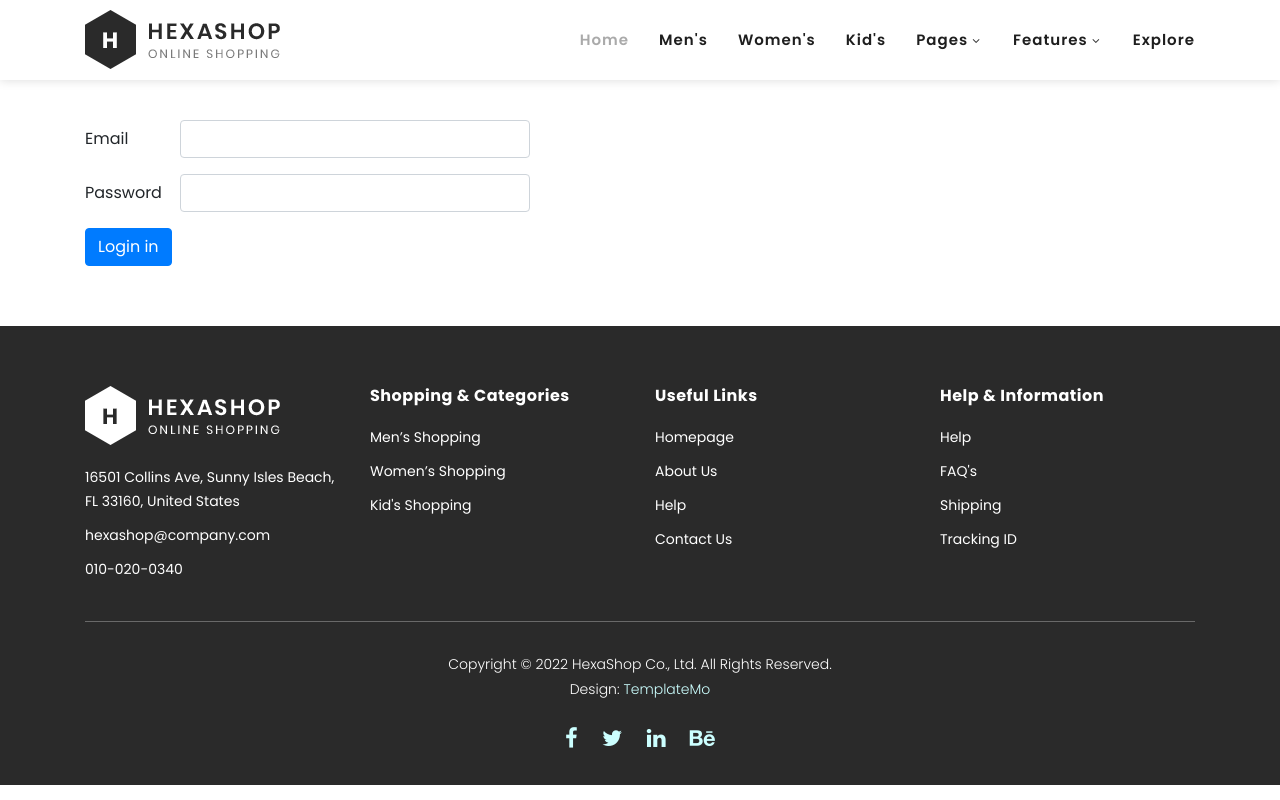
After one commit to AllanSBorges/E-commerce, a Django app: page /login in a window 1280 px wide. The commit adds this page. Run offline with Django 4.2, Linux system fonts and the light colour scheme; some libraries are stand-ins or nearby versions.

Commit message:
feat: Criação do template login

```diff
--- /dev/null
+++ b/ecommerce/core/templates/login.html
@@ -0,0 +1,246 @@
+<!DOCTYPE html>
+{% load static %}
+<html lang="en">
+
+  <head>
+
+    <meta charset="utf-8">
+    <meta name="viewport" content="width=device-width, initial-scale=1, shrink-to-fit=no">
+    <meta name="description" content="">
+    <meta name="author" content="">
+    <link href="https://fonts.googleapis.com/css?family=Poppins:100,200,300,400,500,600,700,800,900&display=swap" rel="stylesheet">
+
+    <title>Hexashop - Product Detail Page</title>
+
+
+    <!-- Additional CSS Files -->
+    <link rel="stylesheet" type="text/css" href="{% static 'css/bootstrap.min.css' %}">
+
+    <link rel="stylesheet" type="text/css" href="{% static 'css/font-awesome.css' %}">
+
+    <link rel="stylesheet" href="{% static 'css/templatemo-hexashop.css' %}">
+
+    <link rel="stylesheet" href="{% static 'css/owl-carousel.css' %}">
+
+    <link rel="stylesheet" href="{% static 'css/lightbox.css' %}">
+<!--
+
+TemplateMo 571 Hexashop
+
+https://templatemo.com/tm-571-hexashop
+
+-->
+    </head>
+
+    <body>
+
+    <!-- ***** Preloader Start ***** -->
+    <div id="preloader">
+        <div class="jumper">
+            <div></div>
+            <div></div>
+            <div></div>
+        </div>
+    </div>
+    <!-- ***** Preloader End ***** -->
+
+
+    <!-- ***** Header Area Start ***** -->
+    <header class="header-area header-sticky">
+        <div class="container">
+            <div class="row">
+                <div class="col-12">
+                    <nav class="main-nav">
+                        <!-- ***** Logo Start ***** -->
+                        <a href="index.html" class="logo">
+                            <img src="{% static 'images/logo.png' %}">
+                        </a>
+                        <!-- ***** Logo End ***** -->
+                        <!-- ***** Menu Start ***** -->
+                        <ul class="nav">
+                            <li class="scroll-to-section"><a href="index.html" class="active">Home</a></li>
+                            <li class="scroll-to-section"><a href="index.html">Men's</a></li>
+                            <li class="scroll-to-section"><a href="index.html">Women's</a></li>
+                            <li class="scroll-to-section"><a href="index.html">Kid's</a></li>
+                            <li class="submenu">
+                                <a href="javascript:;">Pages</a>
+                                <ul>
+                                    <li><a href="about.html">About Us</a></li>
+                                    <li><a href="products.html">Products</a></li>
+                                    <li><a href="single-product.html">Single Product</a></li>
+                                    <li><a href="contact.html">Contact Us</a></li>
+                                </ul>
+                            </li>
+                            <li class="submenu">
+                                <a href="javascript:;">Features</a>
+                                <ul>
+                                    <li><a href="#">Features Page 1</a></li>
+                                    <li><a href="#">Features Page 2</a></li>
+                                    <li><a href="#">Features Page 3</a></li>
+                                    <li><a rel="nofollow" href="https://templatemo.com/page/4" target="_blank">Template Page 4</a></li>
+                                </ul>
+                            </li>
+                            <li class="scroll-to-section"><a href="index.html">Explore</a></li>
+                        </ul>
+                        <a class='menu-trigger'>
+                            <span>Menu</span>
+                        </a>
+                        <!-- ***** Menu End ***** -->
+                    </nav>
+                </div>
+            </div>
+        </div>
+    </header>
+    <!-- ***** Header Area End ***** -->
+
+    <!-- ***** Main Banner Area Start ***** -->
+    <!--
+    <div class="page-heading" id="top">
+        <div class="container">
+            <div class="row">
+                <div class="col-lg-12">
+                    <div class="inner-content">
+                        <h2>Single Product Page</h2>
+                        <span>Awesome &amp; Creative HTML CSS layout by TemplateMo</span>
+                    </div>
+                </div>
+            </div>
+        </div>
+    </div>
+    -->
+    <!-- ***** Main Banner Area End ***** -->
+
+
+    <!-- ***** Product Area Starts ***** -->
+    <br><br><br><br><br>
+    <section class="section" id="login">
+        <div class="container">
+            <form action="index.html">
+              <div class="form-group row">
+                <label for="inputEmail3" class="col-sm-1 col-form-label">Email</label>
+                <div class="col-sm-4">
+                  <input type="email" class="form-control" id="inputEmail3">
+                </div>
+              </div>
+              <div class="form-group row">
+                <label for="inputPassword3" class="col-sm-1 col-form-label">Password</label>
+                <div class="col-sm-4">
+                  <input type="password" class="form-control" id="inputPassword3">
+                </div>
+              </div>
+
+
+             <div class="form-group row">
+                <div class="col-sm-10">
+                  <button type="submit" class="btn btn-primary">Login in</button>
+                </div>
+            </div>
+        </form>
+        </div>
+    </section>
+    <!-- ***** Product Area Ends ***** -->
+
+    <!-- ***** Footer Start ***** -->
+    <footer>
+        <div class="container">
+            <div class="row">
+                <div class="col-lg-3">
+                    <div class="first-item">
+                        <div class="logo">
+                            <img src="{% static 'images/white-logo.png' %}" alt="hexashop ecommerce templatemo">
+                        </div>
+                        <ul>
+                            <li><a href="#">16501 Collins Ave, Sunny Isles Beach, FL 33160, United States</a></li>
+                            <li><a href="#">hexashop@company.com</a></li>
+                            <li><a href="#">010-020-0340</a></li>
+                        </ul>
+                    </div>
+                </div>
+                <div class="col-lg-3">
+                    <h4>Shopping &amp; Categories</h4>
+                    <ul>
+                        <li><a href="#">Men’s Shopping</a></li>
+                        <li><a href="#">Women’s Shopping</a></li>
+                        <li><a href="#">Kid's Shopping</a></li>
+                    </ul>
+                </div>
+                <div class="col-lg-3">
+                    <h4>Useful Links</h4>
+                    <ul>
+                        <li><a href="#">Homepage</a></li>
+                        <li><a href="#">About Us</a></li>
+                        <li><a href="#">Help</a></li>
+                        <li><a href="#">Contact Us</a></li>
+                    </ul>
+                </div>
+                <div class="col-lg-3">
+                    <h4>Help &amp; Information</h4>
+                    <ul>
+                        <li><a href="#">Help</a></li>
+                        <li><a href="#">FAQ's</a></li>
+                        <li><a href="#">Shipping</a></li>
+                        <li><a href="#">Tracking ID</a></li>
+                    </ul>
+                </div>
+                <div class="col-lg-12">
+                    <div class="under-footer">
+                        <p>Copyright © 2022 HexaShop Co., Ltd. All Rights Reserved.
+
+                        <br>Design: <a href="https://templatemo.com" target="_parent" title="free css templates">TemplateMo</a></p>
+                        <ul>
+                            <li><a href="#"><i class="fa fa-facebook"></i></a></li>
+                            <li><a href="#"><i class="fa fa-twitter"></i></a></li>
+                            <li><a href="#"><i class="fa fa-linkedin"></i></a></li>
+                            <li><a href="#"><i class="fa fa-behance"></i></a></li>
+                        </ul>
+                    </div>
+                </div>
+            </div>
+        </div>
+    </footer>
+
+
+    <!-- jQuery -->
+    <script src="{% static 'js/jquery-2.1.0.min.js' %}"></script>
+
+    <!-- Bootstrap -->
+    <script src="{% static 'js/popper.js' %}"></script>
+    <script src="{% static 'js/bootstrap.min.js' %}"></script>
+
+    <!-- Plugins -->
+    <script src="{% static 'js/owl-carousel.js' %}"></script>
+    <script src="{% static 'js/accordions.js' %}"></script>
+    <script src="{% static 'js/datepicker.js' %}"></script>
+    <script src="{% static 'js/scrollreveal.min.js' %}"></script>
+    <script src="{% static 'js/waypoints.min.js' %}"></script>
+    <script src="{% static 'js/jquery.counterup.min.js' %}"></script>
+    <script src="{% static 'js/imgfix.min.js' %}"></script>
+    <script src="{% static 'js/slick.js' %}"></script>
+    <script src="{% static 'js/lightbox.js' %}"></script>
+    <script src="{% static 'js/isotope.js' %}"></script>
+    <script src="{% static 'js/quantity.js' %}"></script>
+
+    <!-- Global Init -->
+    <script src="{% static 'js/custom.js' %}"></script>
+
+    <script>
+
+        $(function() {
+            var selectedClass = "";
+            $("p").click(function(){
+            selectedClass = $(this).attr("data-rel");
+            $("#portfolio").fadeTo(50, 0.1);
+                $("#portfolio div").not("."+selectedClass).fadeOut();
+            setTimeout(function() {
+              $("."+selectedClass).fadeIn();
+              $("#portfolio").fadeTo(50, 1);
+            }, 500);
+
+            });
+        });
+
+    </script>
+
+  </body>
+
+</html>
--- a/ecommerce/core/urls.py
+++ b/ecommerce/core/urls.py
@@ -9,4 +9,5 @@ urlpatterns = [
     path("page", views.dois, name="dois"),
     path("now", views.time_now, name="time"),
     path("order", views.order, name="order"),
+    path("login", views.login, name="login"),
 ]
--- a/ecommerce/core/views.py
+++ b/ecommerce/core/views.py
@@ -33,3 +33,7 @@ def time_now(request):
 def order(request):
     template = loader.get_template('order.html')
     return HttpResponse(template.render())
+
+def login(request):
+    template = loader.get_template('login.html')
+    return HttpResponse(template.render())
```
Also changed, not shown: ecommerce/core/templates/index.html (+11 -1 lines).
